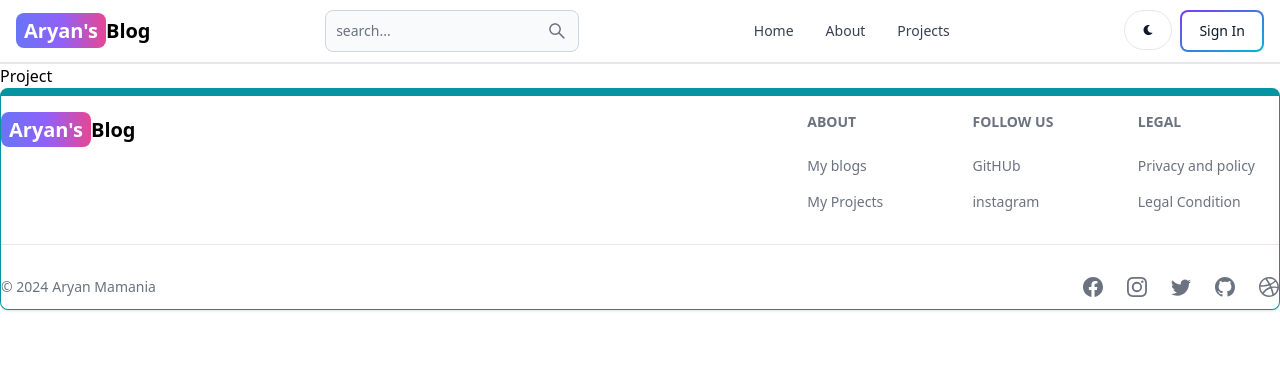
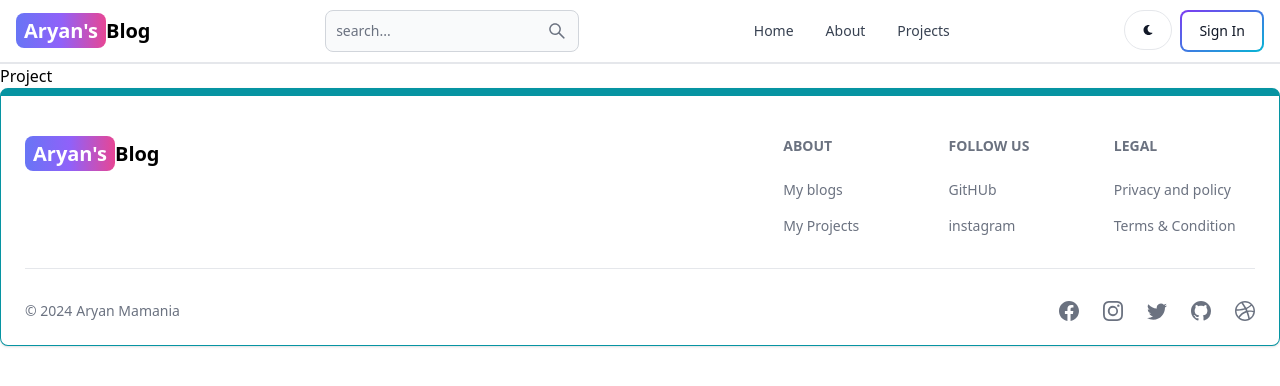
Before and after one commit to aryanmamania/Blog_app, a React (Vite) app in the folder client/: page /project in a window 1280 px wide. Shown: the top 386 px of the page. Built offline with nearby package versions, Linux system fonts and the light colour scheme.

Commit message:
small changes in footer section

```diff
--- a/client/src/components/Footer.jsx
+++ b/client/src/components/Footer.jsx
@@ -11,7 +11,7 @@ import {
 
 const FooterComp = () => {
   return (
-    <Footer className="border border-t-8 border-teal-500">
+    <Footer container className="border border-t-8 border-teal-500">
       <div className="w-full max-w-7xl mx-auto">
         <div className="grid w-full justify-between sm:flex md:grid-cols-1 ">
           <div className="mt-5">
@@ -26,7 +26,7 @@ const FooterComp = () => {
             </Link>
           </div>
 
-          <div className="grid grid-cols-2 gap-8 sm:mt-4 sm:grid-cols-3 sm:gap-6">
+          <div className="grid grid-cols-2 gap-8 mt-4 sm:grid-cols-3 sm:gap-6">
             <div>
               <Footer.Title title="About" />
               <Footer.LinkGroup col>
@@ -61,20 +61,22 @@ const FooterComp = () => {
                 </Footer.Link>
 
                 <Footer.Link href="" target="_blank" rel="noopenenr noreferrer">
-                  Legal Condition
+                  Terms &amp; Condition
                 </Footer.Link>
               </Footer.LinkGroup>
             </div>
           </div>
         </div>
         <Footer.Divider />
-        <div className="w-full sm:flex sm:items-center sm:justify-between mb-3">
+
+        <div className="w-full sm:flex sm:items-center sm:justify-between">
           <Footer.Copyright
             href="#"
             by="Aryan Mamania"
             year={new Date().getFullYear()}
           />
-          <div className="flex gap-6 sm:mt-0 mt-4 justify-center">
+
+          <div className="flex gap-6 sm:mt-0 mt-4 sm:justify-center">
             <Footer.Icon href="#" icon={BsFacebook} />
             <Footer.Icon href="#" icon={BsInstagram} />
             <Footer.Icon href="#" icon={BsTwitter} />
```
